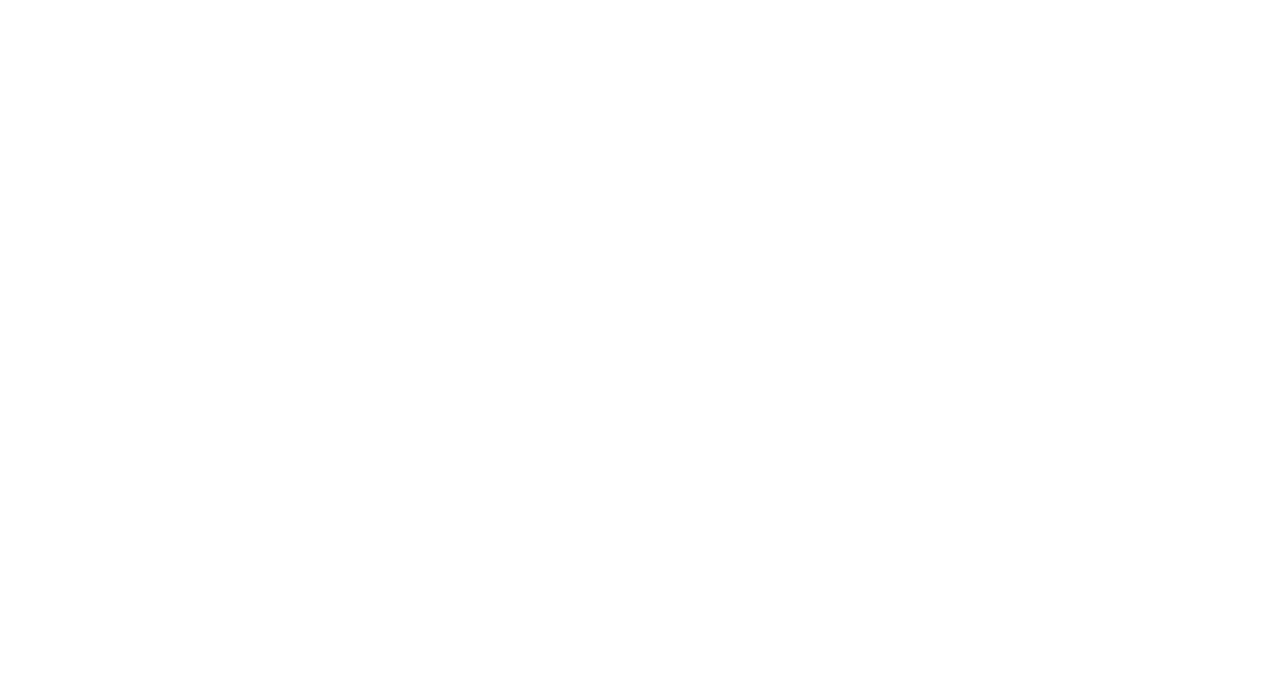
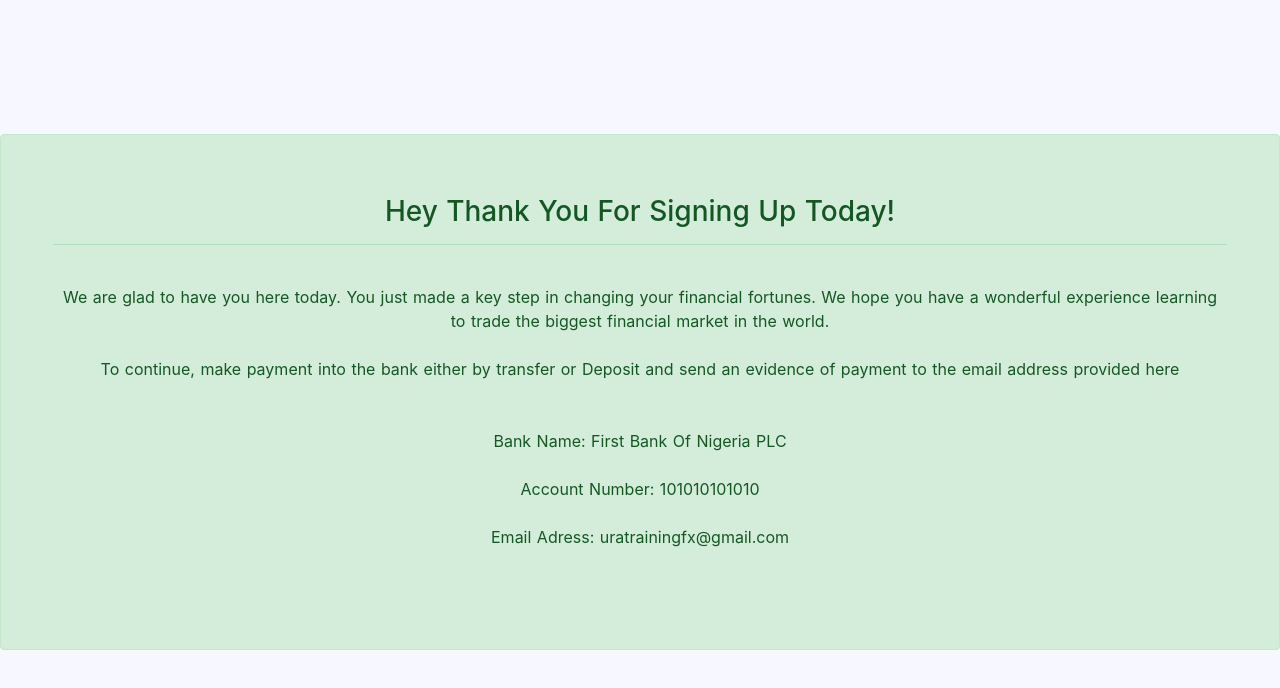
Before and after one commit to Achilles45/Uratraining, a Nuxt app: page /Welcome in a window 1280 px wide. Before the commit this address had no page. Shown: the top 688 px of the page. Built offline with nearby package versions, Linux system fonts and the light colour scheme.

Commit message:
Added the welcome page

```diff
--- /dev/null
+++ b/pages/Welcome.vue
@@ -0,0 +1,42 @@
+<template>
+  <div class="welcome">
+    <div class="message text-center">
+      <b-alert variant="success" show>
+        <div class="content">
+          <h3>Hey Thank you for signing up today!</h3>
+          <hr />
+          <br />
+          <p>
+            We are glad to have you here today. You just made a key step in
+            changing your financial fortunes. We hope you have a wonderful
+            experience learning to trade the biggest financial market in the
+            world. <br /><br />
+            To continue, make payment into the bank either by transfer or
+            Deposit and send an evidence of payment to the email address
+            provided here <br /><br /><br />
+            Bank Name: First Bank Of Nigeria PLC <br /><br />
+            Account Number: 101010101010 <br /><br />
+            Email Adress: uratrainingfx@gmail.com <br /><br />
+          </p>
+        </div>
+      </b-alert>
+    </div>
+  </div>
+</template>
+<style lang="scss" scoped>
+.welcome {
+  background: #f6f7ff;
+  width: 100%;
+  height: 100vh;
+  display: flex;
+  justify-content: center;
+  align-items: center;
+  .content {
+    padding: 3rem 2rem;
+    h3 {
+      // padding-bottom: 2rem;
+      text-transform: capitalize;
+    }
+  }
+}
+</style>
```
